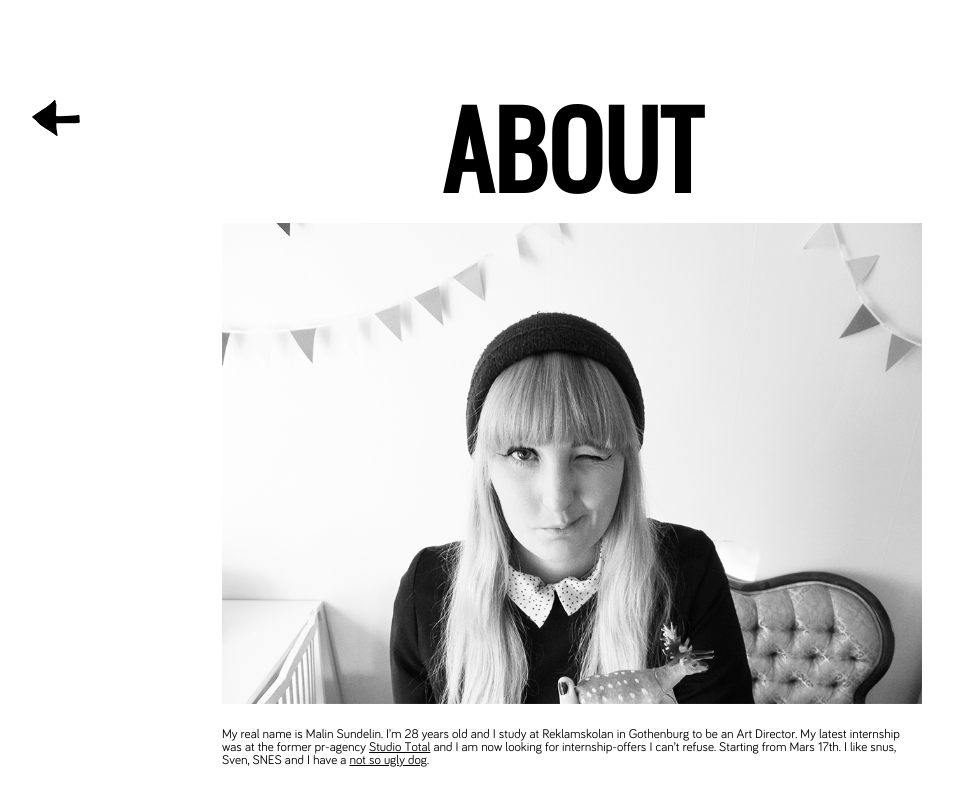
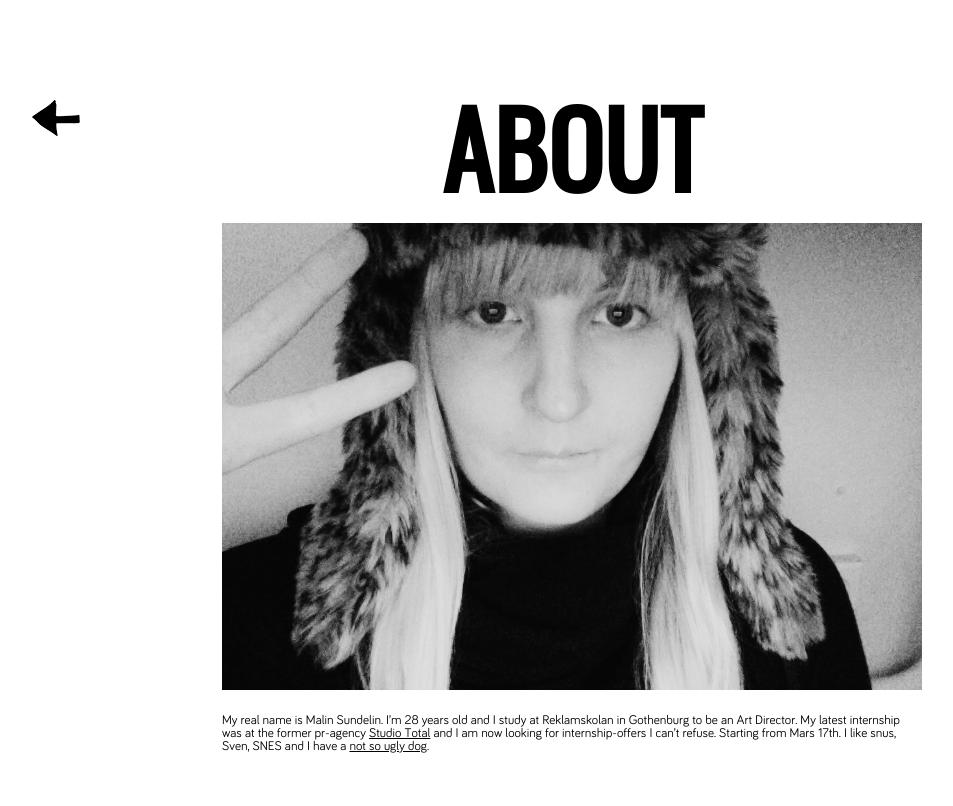
Before and after one commit to kannibalin/kannibalin.github.io, a Jekyll site: the page built from about/index.md, in a window 1280 px wide. Shown: the top 806 px of the page, without its empty margins (68-1021 px from the left). Built offline with Jekyll 4.4.1, drawn with Linux system fonts in a browser that asks for light colours; Markdown is read by kramdown in place of the engine named in the settings.

Commit message:
Update about.html

```diff
--- a/_layouts/about.html
+++ b/_layouts/about.html
@@ -9,7 +9,7 @@
 	<a href="/" id="backbutton"><img src="/static/back.png" alt=""></a>
 	<div id="content">
 		<h1>ABOUT</h1>
-		<img src="/static/malin.png" alt="">
+		<img src="/static/malin.jpg" alt="">
 		{{ content }}
 	</div>
 
```
